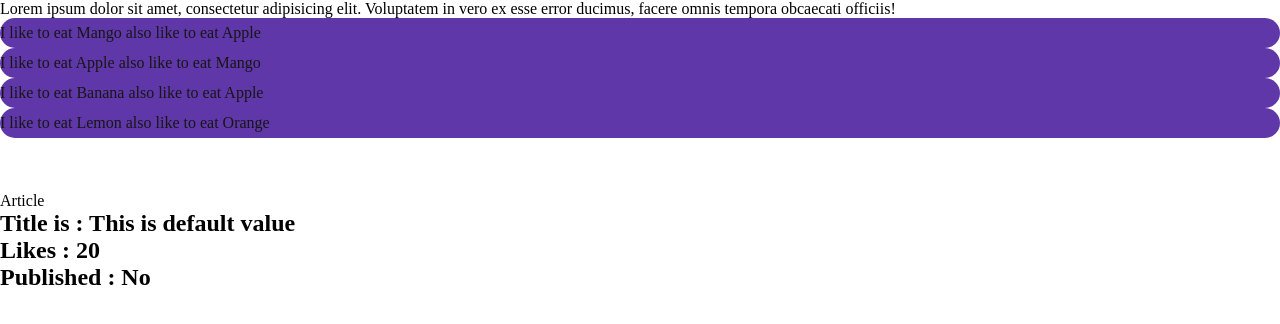
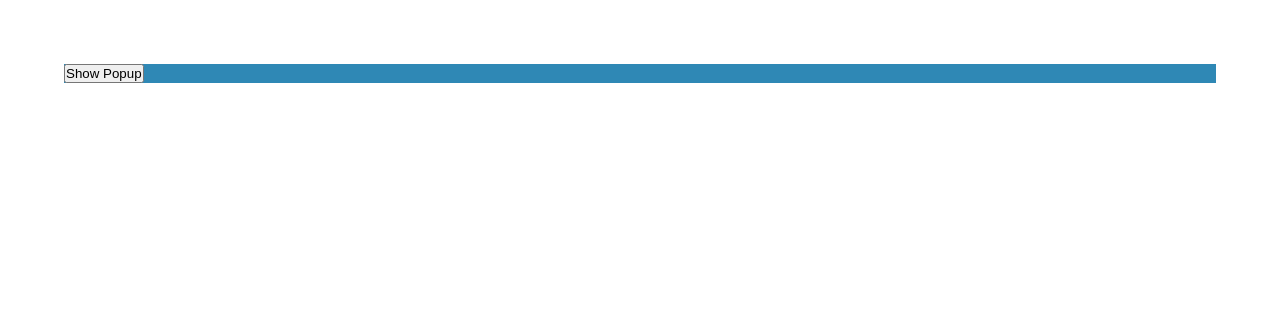
Before and after one commit to Najim473/vue, a Vue app: page / in a window 1280 px wide. Shown: the top 324 px of the page. Built offline with nearby package versions, Linux system fonts and the light colour scheme.

Commit message:
component_events

```diff
--- a/src/components/Article.vue
+++ /dev/null
@@ -1,25 +0,0 @@
-<template>
-  <div>
-    <p>Article</p>
-    <h2>Title is : {{ title }}</h2>
-    <h2>Likes : {{ like }}</h2>
-    <h2>Published : {{isPublished ? 'Yes':'No'}}</h2>
-  </div>
-</template>
-
-<script>
-export default {
-  name: "Article",
-  props: {
-    title: {
-        type:String,
-        required:true,
-        default:"This is default value"
-    },
-    like: Number,
-    isPublished: Boolean,
-  },
-};
-</script>
-
-<style lang="scss" scoped></style>
--- a/src/components/component.scss
+++ /dev/null
@@ -1,10 +0,0 @@
-.main {
-    background: red;
-}
-
-.paragraph {
-    background: rgb(95, 55, 168);
-    color: rgb(23, 22, 22);
-    line-height: 30px;
-    border-radius: 20px;
-}
--- a/src/components/component.vue
+++ b/src/components/component.vue
@@ -12,6 +12,6 @@
 };
 </script>
 
-<style lang="scss" scoped>
+<!-- <style lang="scss" scoped>
 @import './component.scss'
-</style>
+</style> -->
--- /dev/null
+++ b/src/components/myHome.scss
@@ -0,0 +1,4 @@
+.main {
+    background: rgb(47, 136, 181);
+    margin: 5%;
+}
--- a/src/components/myHome.vue
+++ b/src/components/myHome.vue
@@ -1,38 +1,29 @@
 <template>
   <div class="main">
-    <p>
-      Lorem ipsum dolor sit amet, consectetur adipisicing elit. Voluptatem in
-      vero ex esse error ducimus, facere omnis tempora obcaecati officiis!
-    </p>
-    <compo name="Mango" name2="Apple" />
-    <compo name="Apple" name2="Mango" />
-    <compo name="Banana" name2="Apple" />
-    <compo :name="name" :name2="name2" />
-    <br />
-    <br />
-    <br />
-    <!-- <arti /> -->
-    <!-- <arti title="Article" :like="20" /> -->
-    <arti :like="20" :isPublished="false" />
+    <button @click="showPopup=true">Show Popup</button>
+    <Popup v-show="showPopup" @close="closePopup"/>
   </div>
 </template>
 <script>
-import compo from "./component.vue";
-import arti from "./Article.vue";
+import Popup from "./popup.vue";
 export default {
   name: "myHome",
   components: {
-    compo,
-    arti,
+    Popup,
   },
   data() {
     return {
-      name: "Lemon",
-      name2: "Orange",
+      showPopup:false
     };
   },
+  methods:{
+    closePopup(name){
+      this.showPopup=false
+      console.log('name',name);
+    }
+  }
 };
 </script>
-<!-- <style lang="scss" scoped>
+<style lang="scss" scoped>
 @import "./myHome.scss";
-</style> -->
+</style>
--- /dev/null
+++ b/src/components/popup.vue
@@ -0,0 +1,14 @@
+<template>
+  <div>
+    <h2>This is a popup</h2>
+    <button @click="$emit('close','Popup close')">close popup</button>
+  </div>
+</template>
+<script>
+export default {
+  name: "popup",
+  emits: ["close"]
+};
+</script>
+
+<style lang="scss" scoped></style>
```
